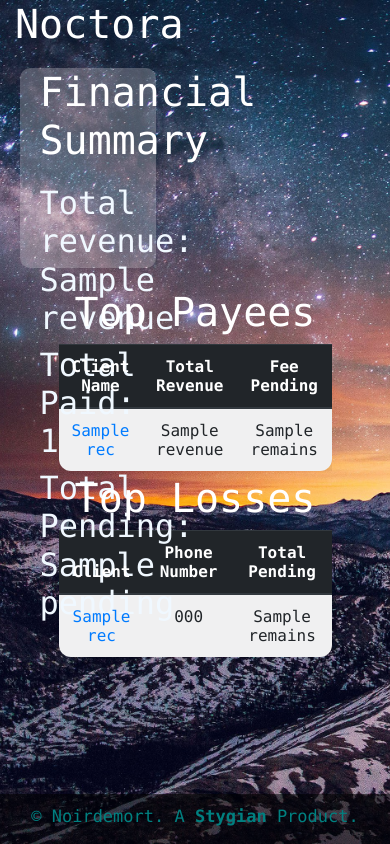
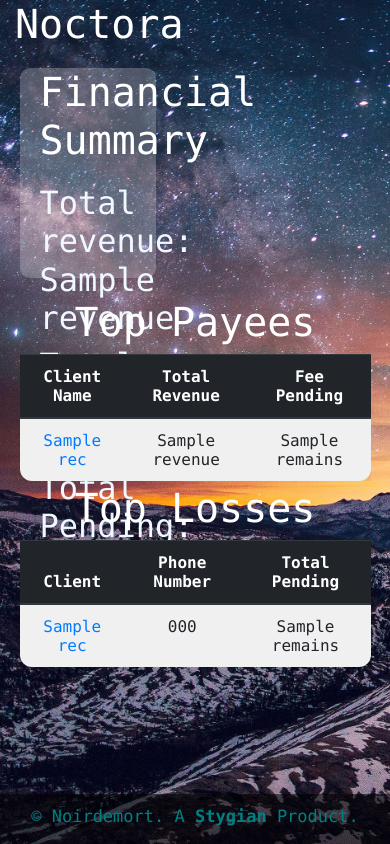
Before and after one commit to Noirdemort/Noctora, a Python web app: template templates/revenue.html in a window 390 px wide. Run offline with Jinja, Linux system fonts and the light colour scheme; the template is opened without the code that fills it: most values are stand-ins (such as "Sample title", 1, 10 or a date in 2020).

Commit message:
two tables

```diff
--- a/templates/revenue.html
+++ b/templates/revenue.html
@@ -47,7 +47,7 @@
 	.profile-container {
         background-color: rgba(212, 208, 216, 0.301);
         width: 35%;
-        height: 200px;
+        height: 210px;
         margin: 5%;
         margin-top: 2%;
         clear: both;
@@ -62,9 +62,9 @@
     }
 
 	.table {
-		width: 70% !important;
-		margin-right: 15% !important;
-		margin-left: 15% !important;
+		width: 90% !important;
+		margin-right: 20px;
+		margin-left: 20px;
 		margin-top: 2% !important;
 		margin-bottom: 1% !important;
 		border-radius: 12px !important;
@@ -84,9 +84,11 @@
 			<h2>Total Pending: {{ pending }}</h2>
 		</div>
 	</div>
+	<div class="row">
 
-	<h2 class="form-heading" style="text-align: center;">Top Payees</h2>
-	<table class="table table-light table-striped">
+	<div class="table-responsive col-md-6">
+			<h2 class="form-heading" style="text-align: center;">Top Payees</h2>
+	<table class="table table-light table-striped " >
 		<thead class="thead-dark" style="text-align: center;">
 			<th>Client Name</th>
 			<th>Total Revenue</th>
@@ -102,8 +104,10 @@
 			{% endfor %}
 		</tbody>
 	</table>
+	</div>
 
-	<h2 class="form-heading" style="text-align: center;">Top Losses</h2>
+	<div class="table-responsive col-md-6">
+<h2 class="form-heading" style="text-align: center;">Top Losses</h2>
 	<table class="table table-light table-striped">
 		<thead class="thead-dark" style="text-align: center;">
 			<th>Client</th>
@@ -118,6 +122,8 @@
 		</tr>
 		{% endfor %}
 	</table>
+	</div>
+	</div>
 	<br><br>
 
 	<div class="footer">
```
